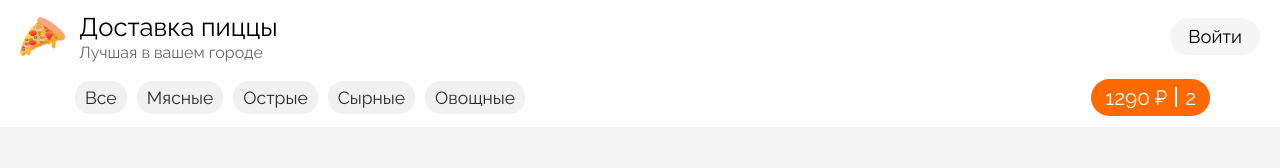
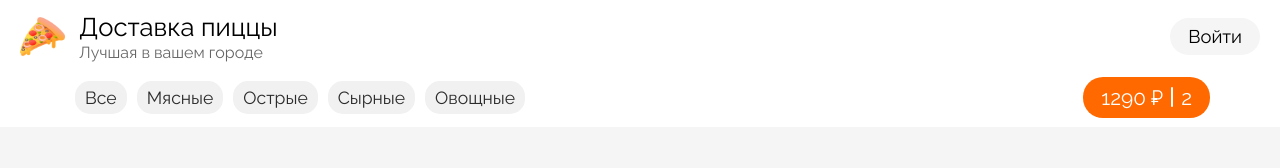
Before and after one commit to arkdich/food-order-app, a React (Create React App) app: page / in a window 1280 px wide. Shown: the top 168 px of the page. Built offline with nearby package versions, Linux system fonts and the light colour scheme.

Commit message:
style ref

```diff
--- a/src/components/globalStyle/Button.styles.js
+++ b/src/components/globalStyle/Button.styles.js
@@ -1,8 +1,8 @@
 import styled from 'styled-components';
 import colors from './variables/colors';
 
-export const Button = styled.button`
-  padding: 6px 14px;
+const Button = styled.button`
+  padding: 8px 18px;
   border-style: none;
   border-radius: 20px;
   color: inherit;
@@ -11,3 +11,5 @@ export const Button = styled.button`
   background-color: ${colors.primary};
   cursor: pointer;
 `;
+
+export default Button;
--- /dev/null
+++ b/src/components/globalStyle/Container.style.js
@@ -0,0 +1,8 @@
+import styled from 'styled-components';
+
+const Container = styled.div`
+  max-width: ${(props) => props.maxWidth ?? '1200px'};
+  margin: auto;
+`;
+
+export default Container;
--- a/src/components/globalStyle/variables/colors.js
+++ b/src/components/globalStyle/variables/colors.js
@@ -1,5 +1,5 @@
 export default {
   primary: '#f5f5f5',
   secondary: '#fff',
-  tertiary: '#ff6900',
+  brand: '#ff6900',
 };
--- a/src/components/header/Header.js
+++ b/src/components/header/Header.js
@@ -5,7 +5,7 @@ import ProfileButton from './ProfileButton';
 export default function Header() {
   return (
     <HeaderStyled>
-      <HeaderContainer>
+      <HeaderContainer maxWidth="1300px">
         <Logo />
         <ProfileButton />
       </HeaderContainer>
--- a/src/components/header/Header.styles.js
+++ b/src/components/header/Header.styles.js
@@ -1,4 +1,5 @@
 import styled from 'styled-components';
+import Container from '../globalStyle/Container.style';
 import colors from '../globalStyle/variables/colors';
 
 export const HeaderStyled = styled.header`
@@ -7,10 +8,8 @@ export const HeaderStyled = styled.header`
   background-color: ${colors.secondary};
 `;
 
-export const HeaderContainer = styled.div`
+export const HeaderContainer = styled(Container)`
   display: flex;
   justify-content: space-between;
   align-items: center;
-  max-width: 1300px;
-  margin: auto;
 `;
--- a/src/components/header/ProfileButton.styles.js
+++ b/src/components/header/ProfileButton.styles.js
@@ -1,5 +1,5 @@
 import styled from 'styled-components';
-import { Button } from '../globalStyle/Button.styles';
+import Button from '../globalStyle/Button.styles';
 
 export const ProfileButtonStyled = styled(Button)`
   font-size: 1.15rem;
--- a/src/components/navigation/CartButton.styles.js
+++ b/src/components/navigation/CartButton.styles.js
@@ -1,5 +1,5 @@
 import styled from 'styled-components';
-import { Button } from '../globalStyle/Button.styles';
+import Button from '../globalStyle/Button.styles';
 import colors from '../globalStyle/variables/colors';
 
 export const CartButtonStyled = styled(Button)`
@@ -7,7 +7,7 @@ export const CartButtonStyled = styled(Button)`
   justify-content: center;
   align-items: center;
   color: #fff;
-  background-color: ${colors.tertiary};
+  background-color: ${colors.brand};
   font-size: 1.3rem;
   white-space: nowrap;
 `;
@@ -18,6 +18,7 @@ export const Divider = styled.div`
   width: 2px;
   height: 20px;
   margin: 0px 8px;
+  border-radius: 20px;
   background-color: #fff;
 `;
 
--- a/src/components/navigation/NavBar.styles.js
+++ b/src/components/navigation/NavBar.styles.js
@@ -1,6 +1,7 @@
 import { NavLink } from 'react-router-dom';
 import styled from 'styled-components';
 import colors from '../globalStyle/variables/colors';
+import Container from './../globalStyle/Container.style';
 
 export const NavBarStyled = styled.nav`
   position: sticky;
@@ -9,13 +10,11 @@ export const NavBarStyled = styled.nav`
   background-color: ${colors.secondary};
 `;
 
-export const NavContainer = styled.div`
+export const NavContainer = styled(Container)`
   display: flex;
   justify-content: space-between;
   align-items: center;
-  max-width: 1200px;
   padding: 8px 30px;
-  margin: auto;
 `;
 
 export const Menu = styled.ul`
```
